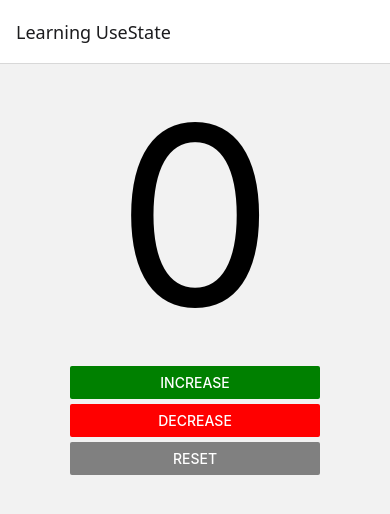
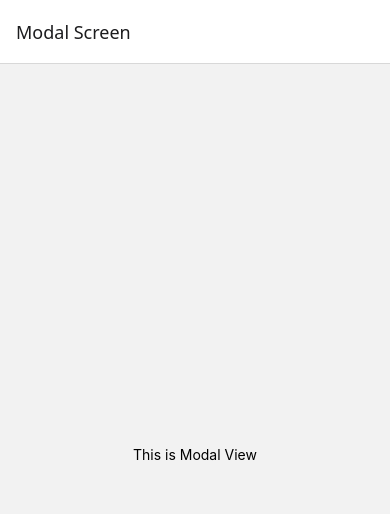
Before and after one commit to auhmaugmaufm/mobile-app-y3, a React Native app: screen /Modal in a window 390 px wide. Shown: the top 514 px of the page. Built offline with nearby package versions, Linux system fonts and the light colour scheme.

Commit message:
Decrease cant -1

```diff
--- a/App.js
+++ b/App.js
@@ -5,13 +5,14 @@ import HomeScreen from "./src/screens/HomeScreen";
 import ComponentScreen from "./src/screens/ComponentScreen";
 import ListScreen from "./src/screens/ListScreen";
 import StateScreen from "./src/screens/StateScreen";
+import ModalScreen from "./src/screens/ModalScreen";
 
 const Stack = createStackNavigator()
 
 const App = () => {
   return (
     <NavigationContainer>
-      <Stack.Navigator initialRouteName="State">
+      <Stack.Navigator initialRouteName="Modal">
         <Stack.Screen
           name="Home"
           component={HomeScreen}
@@ -29,6 +30,11 @@ const App = () => {
           component={StateScreen}
           options={{ title: 'Learning UseState'}}
         />
+        <Stack.Screen
+          name="Modal"
+          component={ ModalScreen}
+          options={{ title: 'Modal Screen'}}
+        />
       </Stack.Navigator>
     </NavigationContainer>
   )
--- /dev/null
+++ b/src/screens/ModalScreen.js
@@ -0,0 +1,22 @@
+import React from "react";
+import { View, Text, StyleSheet } from "react-native";
+
+const ModalScreen = () => {
+    return (
+        <View style={styles.container}>
+            <Text>
+                This is Modal View
+            </Text>
+        </View>
+    )
+}
+
+const styles = StyleSheet.create({
+    container: {
+        flex: 1,
+        justifyContent: 'center',
+        alignItems: 'center',
+    },
+})
+
+export default ModalScreen;
--- a/src/screens/StateScreen.js
+++ b/src/screens/StateScreen.js
@@ -1,5 +1,5 @@
 import React, { useState } from "react";
-import { View, Text, StyleSheet, TouchableOpacity, Button } from "react-native";
+import { View, Text, StyleSheet, TouchableOpacity, Button, Alert } from "react-native";
 
 
 const StateScreen = () => {
@@ -22,8 +22,9 @@ const StateScreen = () => {
                     title="Decrease"
                     color="red"
                     onPress={() => {
-                        setValue(value - 1)
-                        console.log('value ; ' + value)
+                        value > 0
+                        ? setValue(value - 1)
+                        : Alert.alert('Warning', 'ไม่สามารถติบลบได้!!')
                     }} />
 
                 <Button
```
